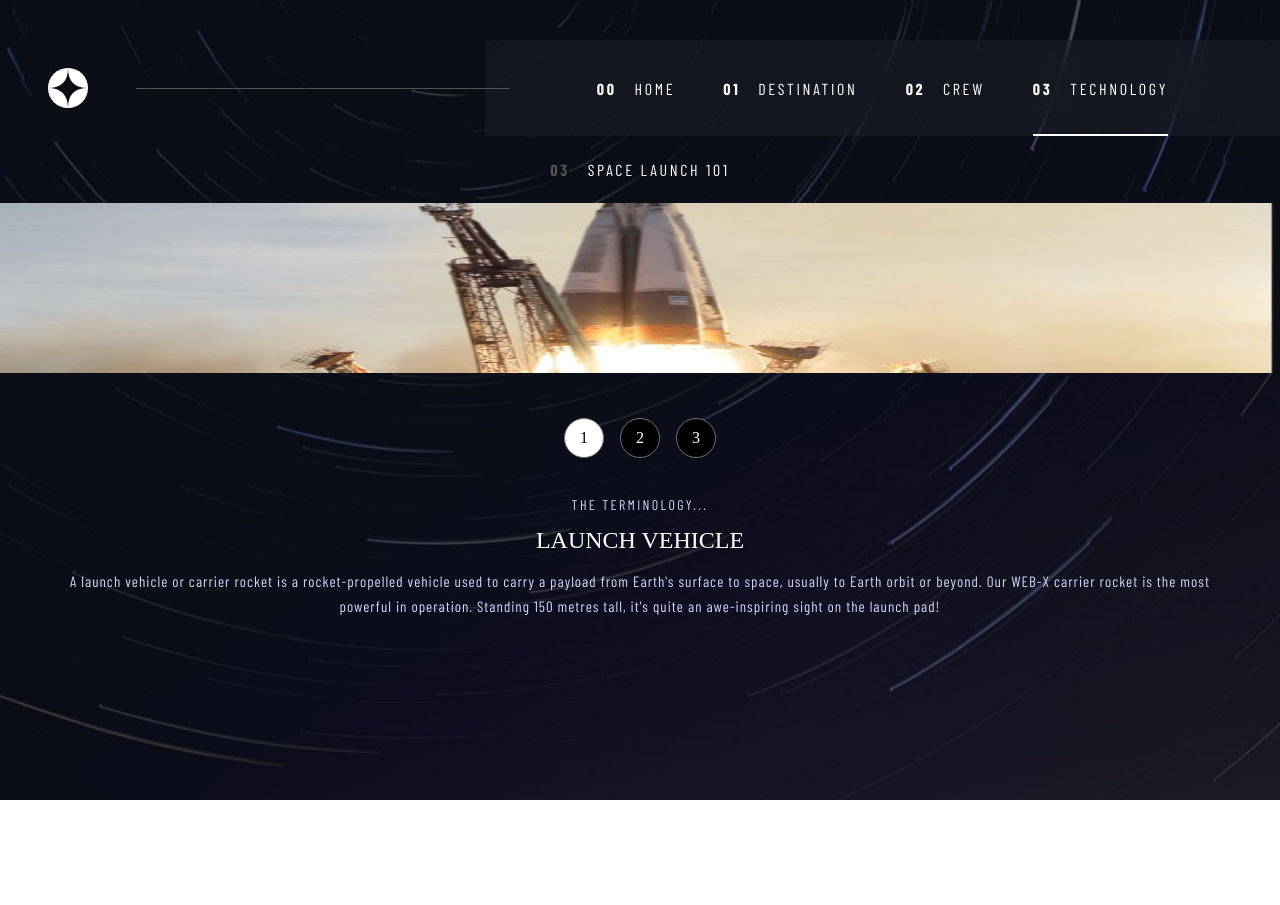
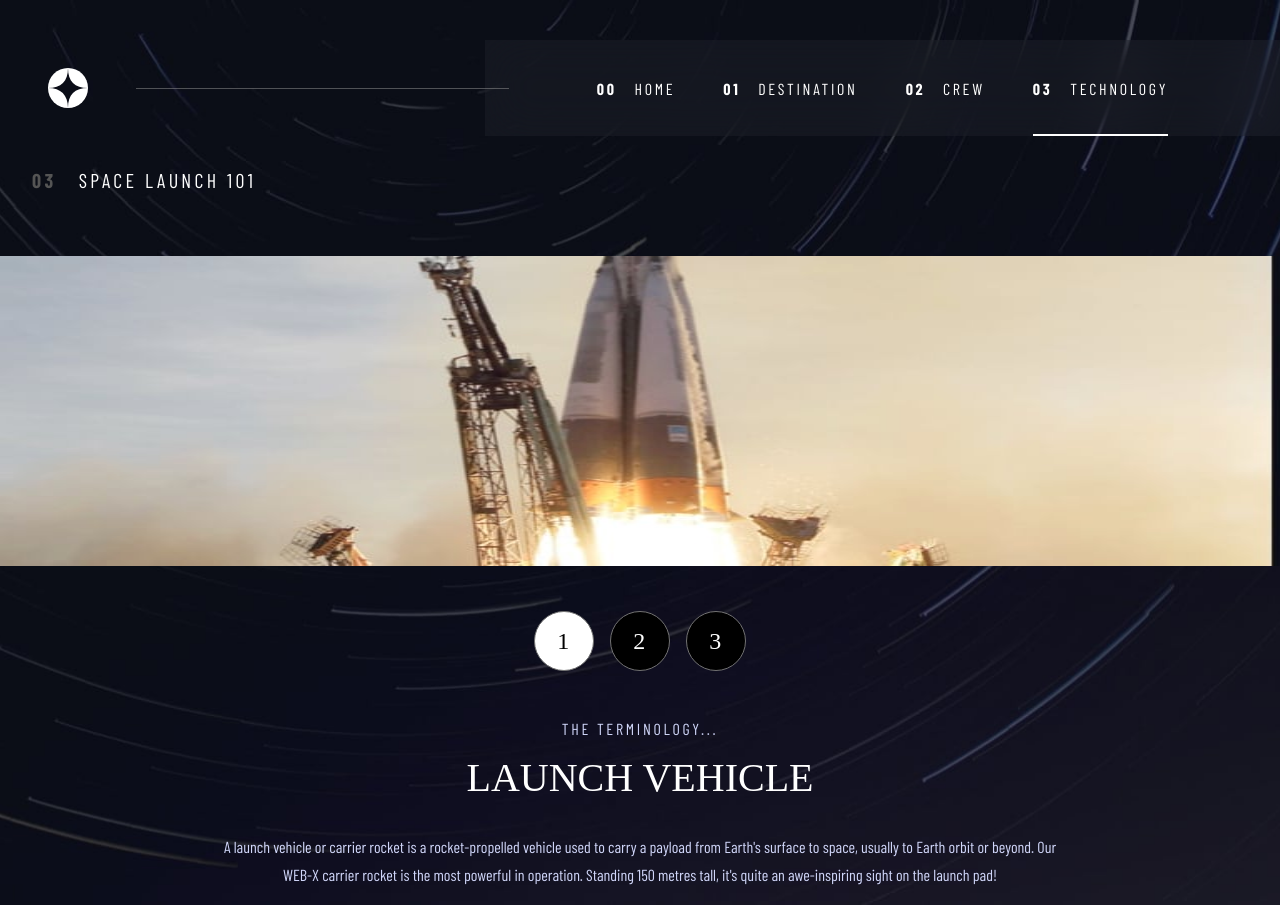
Before and after one commit to marinaongithub/space-tourism-website, a React (Vite) app: page /technology in a window 1280 px wide. Before the commit the page ends 800 px from the top, so only its background shows below. Built offline with nearby package versions, Linux system fonts and the light colour scheme; a web font is replaced by a local one.

Commit message:
Added tablet styling for technology component

```diff
--- a/src/components/technology/Technology.css
+++ b/src/components/technology/Technology.css
@@ -53,7 +53,7 @@
 .terminology {
     font-size: 14px;
     color:#D0D6F9;
-    margin-block: 10gitpx;
+    margin-block: 10px;
     letter-spacing: 2.36px;
 }
 
@@ -80,7 +80,7 @@
 
 @media only screen and (min-width: 650px) {
 
-    .crewPage h2 {
+    .techPage h2 {
         text-align: left;
         letter-spacing: 3.38px;
         font-size: 1.25rem;
@@ -88,48 +88,38 @@
         margin-block: 2rem;
     }
 
-    .crew {
-        flex-direction: column-reverse;
-        justify-content: space-between;
-        align-items: center;
-        padding-inline: 9.25rem;
+    .terminology {
+        font-size: 1rem;
+        letter-spacing: 2.7px;
+        margin-block: 1rem;
     }
 
-    .info {
-        flex-direction: column-reverse;
-    }
-
-    .role {
-        font-size: 1.5rem;
-    }
-
-    .crewName {
+    .techName {
         font-size: 2.5rem;
     }
 
-    .crewList {
-        margin-bottom: 1rem;
-    }
-
-    .bio {
-        line-height: 28px;
-        margin-top: 1rem;
-        font-size: 1rem;
-        letter-spacing: 0;
-    }
-
-    .crewImg {
-        width: 457px;
-        height: 533px;
-        padding-inline: 0rem;
-    }
-
-    .crew button {
+    .techList {
         margin-bottom: 2rem;
     }
 
-    .main {
-        padding-inline: 2rem;
+    .techDescription {
+        line-height: 28px;
+        font-size: 1rem;
+        letter-spacing: 0;
+        margin-top: 2rem;
+        padding-inline: 208px;
+    }
+
+    .techImg {
+        height: 310px;
+        margin-top: 2rem;
+    }
+
+    .tech button {
+        width: 60px;
+        height: 60px;
+        font-size: 1.5rem;
+        letter-spacing: 1.5px;
     }
 
 }
```
